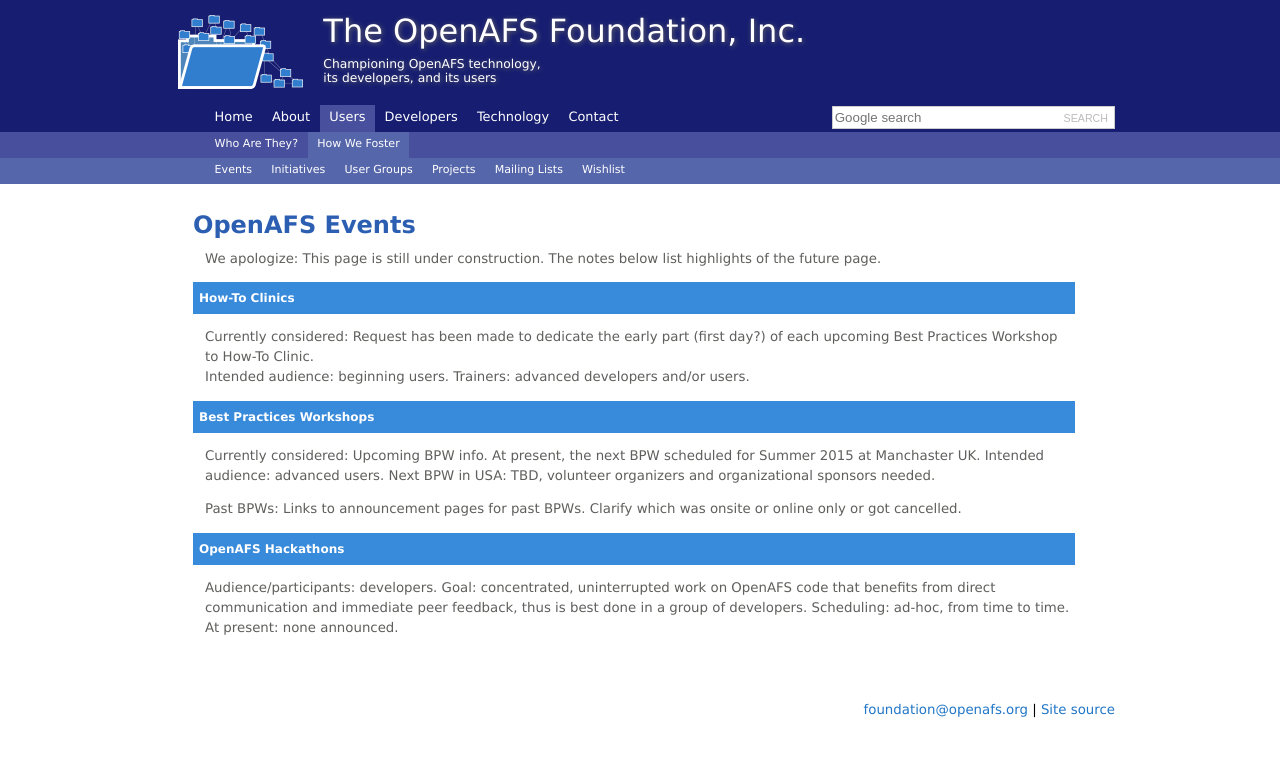
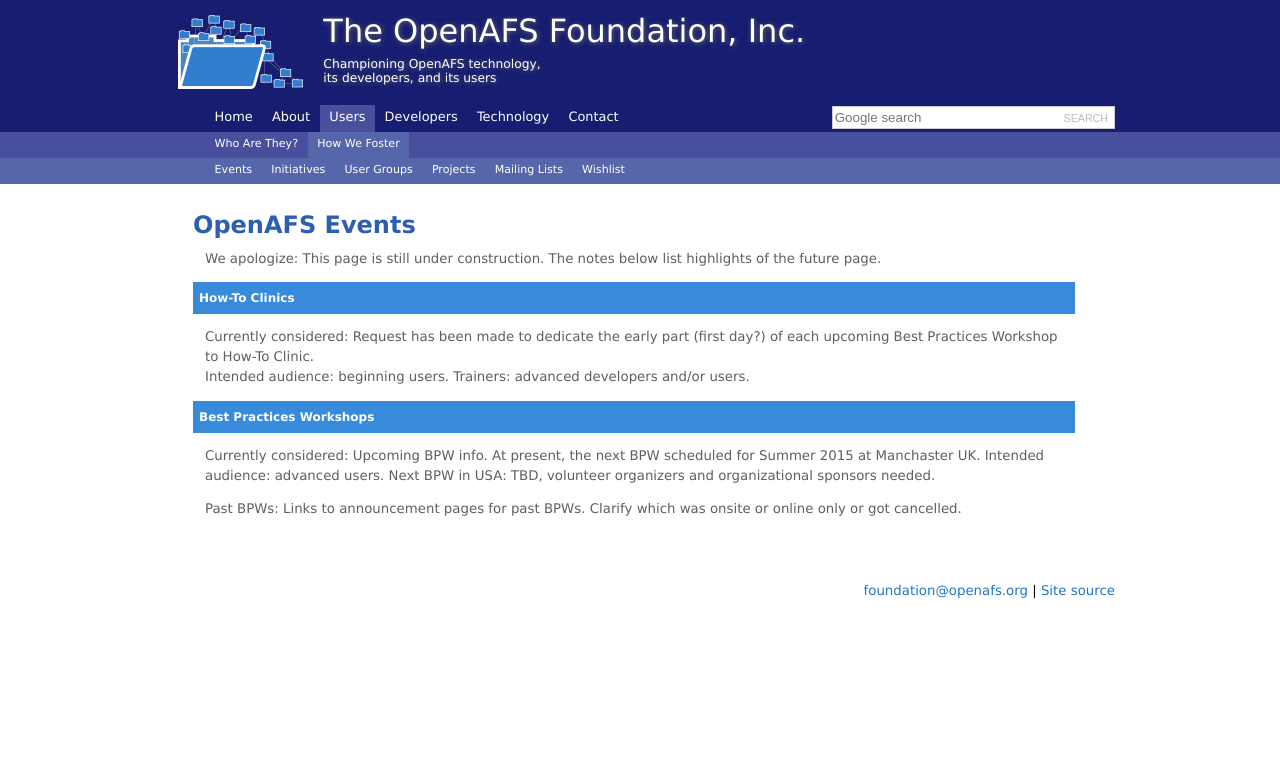
Before and after one commit to openafsfoundation/openafsfoundation.org, a Jekyll site: the page built from users/events/index.md, in a window 1280 px wide. Shown: the top 757 px of the page. Built offline with Jekyll 4.4.1, drawn with Linux system fonts in a browser that asks for light colours.

Commit message:
/users/events
copy and delete text for Hackathons.  Will be pasted to devs/events

```diff
--- a/users/events/index.md
+++ b/users/events/index.md
@@ -21,9 +21,3 @@
 
 Past BPWs:
 Links to announcement pages for past BPWs. Clarify which was onsite or online only or got cancelled.
-
-### OpenAFS Hackathons ###
-
-Audience/participants: developers. Goal: concentrated, uninterrupted work on OpenAFS code that benefits from direct communication and immediate peer feedback, thus is best done in a group of developers.
-Scheduling: ad-hoc, from time to time.
-At present: none announced.
```
